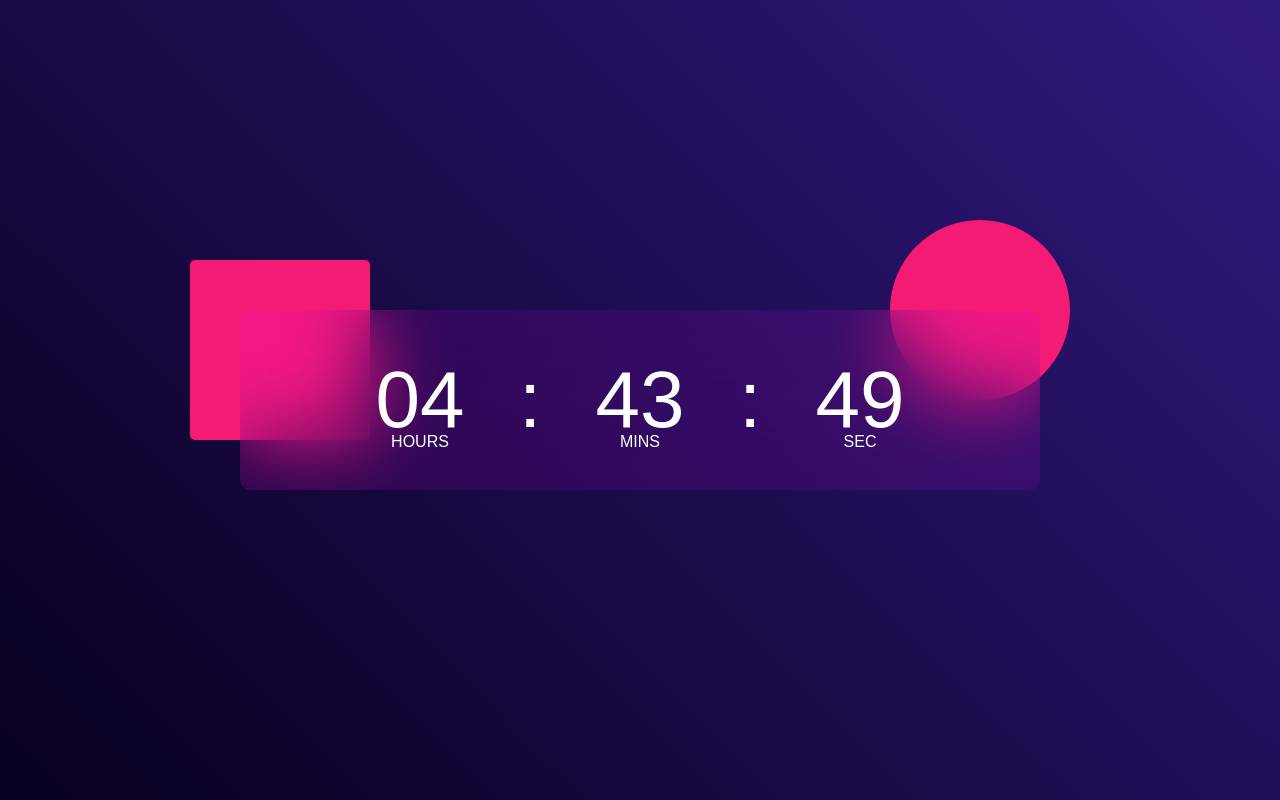
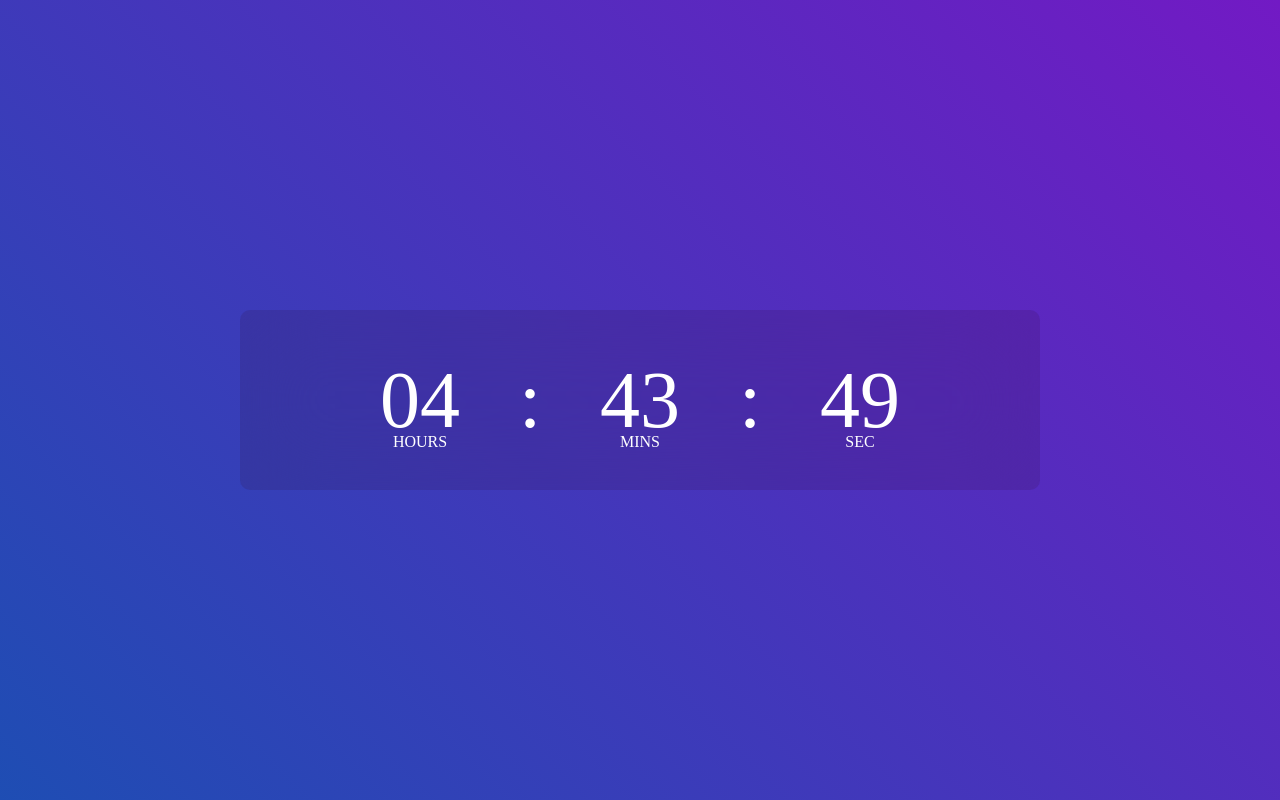
Before and after one commit to lopesmfelipe/Digital-Clock, a plain HTML site: page index.html in a window 1280 px wide. Drawn offline with Linux system fonts and the light colour scheme.

Commit message:
2 visual clock structures were eliminated and a README file was added.

```diff
--- a/style.css
+++ b/style.css
@@ -1,13 +1,13 @@
 *{
     margin: 0;
     padding: 0;
-    font-family: 'Poppins', sans-serif;
+    font-family: 'Times New Roman', Times, serif;
     box-sizing: border-box;
 }
 .hero{
     width: 100%;
     min-height: 100vh;
-    background: linear-gradient(45deg, #08001f, #30197d);
+    background: linear-gradient(45deg, #1143aff1, #721ac4);
     color: #fff;
     position: relative;
 }
@@ -22,35 +22,12 @@
 .clock{
     width: 100%;
     height: 100%;
-    background:rgba(235, 0, 255, 0.11);
+    background:rgba(48, 7, 1, 0.11);
     border-radius: 10px;
     display: flex;
     align-items: center;
     justify-content: center;
     backdrop-filter: blur(40px);
-}
-.container::before{
-    content: '';
-    width: 180px;
-    height: 180px;
-    background: #f41b75;
-    border-radius: 5px;
-    position: absolute;
-    left: -50px;
-    top: -50px;
-    z-index: -1;
-}
-.container::after{
-    content: '';
-    width: 180px;
-    height: 180px;
-    background: #f41b75;
-    border-radius: 50%;
-    position: absolute;
-    right: -30px;
-    bottom: -50px;
-    top: -50%;
-    z-index: -1;
 }
 .clock span{
     font-size: 80px;
```
Also changed, not shown: index.html (+6 -10 lines), 1 other file.
